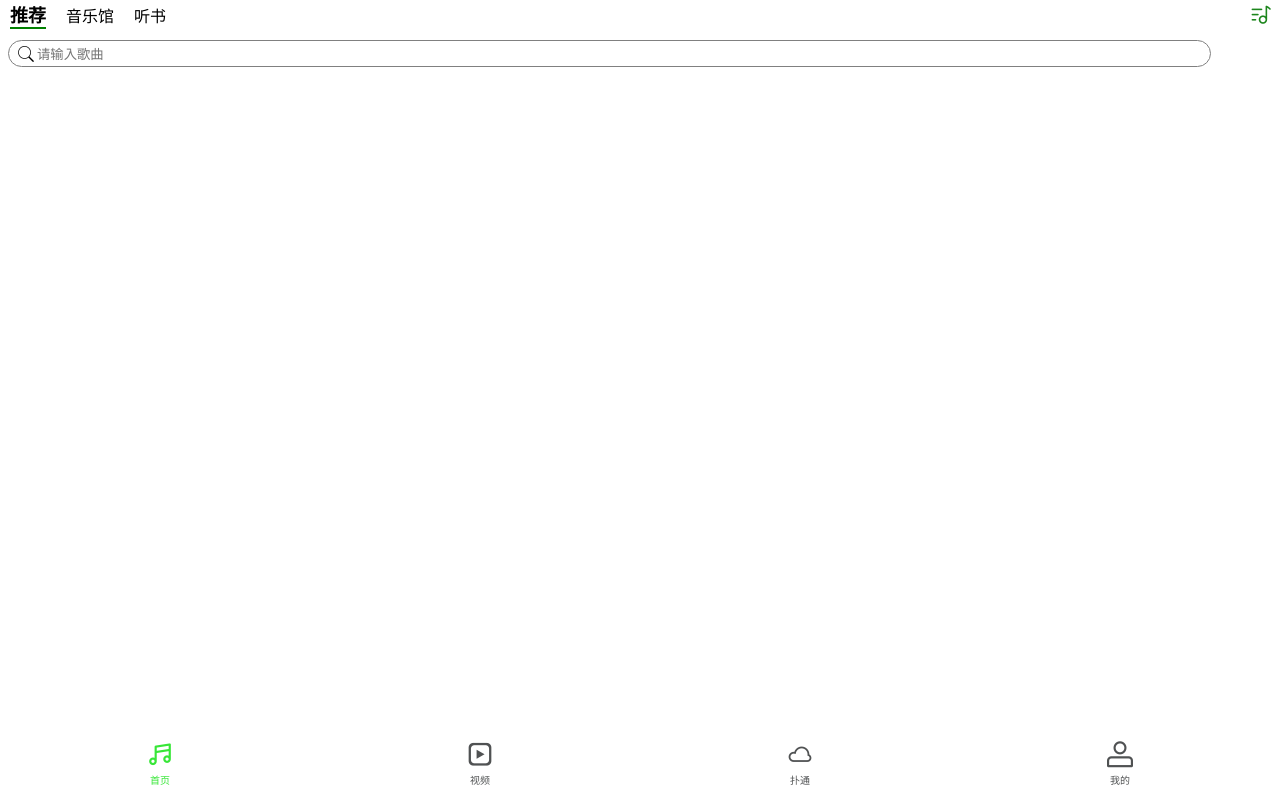
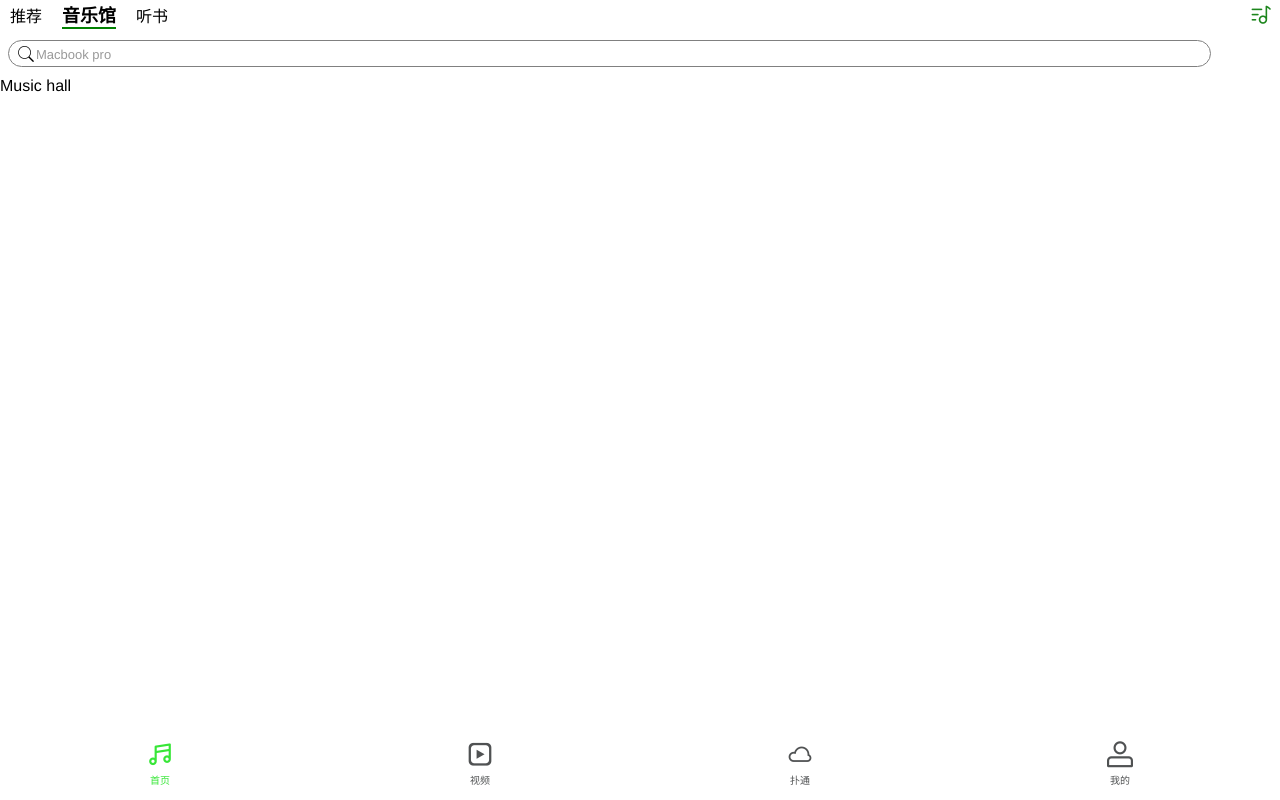
Before and after one commit to xin514/qq-music, a Vue app: page /main/music_hall in a window 1280 px wide. Before the commit this address led to /main. Built offline with nearby package versions, Linux system fonts and the light colour scheme.

Commit message:
搜索框动画初步完成

```diff
--- a/src/components/Header.vue
+++ b/src/components/Header.vue
@@ -4,7 +4,7 @@
       <ul class="nav-list">
         <router-link
           tag="li"
-          to="/main"
+          to="/main/recommend"
         >推荐
         </router-link>
         <router-link
@@ -23,11 +23,77 @@
       </div>
     </div>
     <div class="search-box">
-      <input type="text" name="search" id="search" placeholder="请输入歌曲">
+      <label for="search" :data-before="before" :data-after="after" :class="{animate : shouldAnimate}" @animationend="animationEnded">
+        <input type="text" name="search" id="search" @focus="Focusing" @blur="blured" @keydown="doSearch" :placeholder="placeholder" v-model="search">
+      </label>
       <i class="iconfont icon-search"></i>
     </div>
+    <router-view></router-view>
   </div>
 </template>
+
+<script>
+export default {
+  data () {
+    return {
+      keywords: [
+        'iPad pro',
+        'Macbook pro',
+        'iMac',
+        'iPhone'
+      ],
+      isFocusing: false,
+      currentIndex: 0,
+      animationTriggerFlag: true,
+      search: ''
+    }
+  },
+  computed: {
+    before () {
+      let keyword = this.keywords[this.currentIndex]
+      return (this.isFocusing) ? '' : keyword
+    },
+    after () {
+      let keyword = typeof this.keywords[this.currentIndex + 1] === 'undefined' ? this.keywords[0] : this.keywords[this.currentIndex + 1]
+      return (this.isFocusing) ? '' : keyword
+    },
+    placeholder () {
+      let keyword = this.keywords[this.currentIndex]
+      return (!this.isFocusing) ? '' : keyword
+    },
+    shouldAnimate () {
+      return !this.isFocusing && this.animationTriggerFlag
+    }
+  },
+  methods: {
+    animationEnded (e) {
+      if (e.pseudoElement === '::after') {
+        this.animationTriggerFlag = false
+
+        let newIndex = typeof this.keywords[this.currentIndex + 1] === 'undefined' ? 0 : this.currentIndex + 1
+        this.currentIndex = newIndex
+
+        setTimeout (() => {
+          this.animationTriggerFlag = true
+        }, 3000)
+      }
+    },
+    doSearch(e) {
+      if (e.keyCode === 13) {
+        alert(this.keywords[this.currentIndex])
+      }
+    },
+    Focusing () {
+      this.search = this.keywords[this.currentIndex]
+      this.isFocusing = true
+    },
+    blured () {
+      this.search = ''
+      this.isFocusing = false
+    }
+  }
+}
+</script>
 
 <style scoped>
 #header{
@@ -64,18 +130,45 @@
   color: rgb(29, 134, 29);
 }
 
+/* 搜索框 */
 .search-box{
   position: relative;
   margin: 6px 0;
 }
 
-.search-box input{
+.search-box label{
+  position: relative;
+  display: block;
+  overflow: hidden;
+}
+
+.search-box label::before{
+  content: attr(data-before);
+}
+
+.search-box label::after{
+  content: attr(data-after);
+}
+
+.search-box label::before,
+.search-box label::after{
+  display: block;
+  position: absolute;
+  width: 100%;
+  height: 100%;
+  border: 1px solid transparent;
+  font-size: 13px;
+  padding: 10px 35px;
+  color: #999;
+}
+
+.search-box label input[type='text']{
   margin: 4px 8px;
   padding: 6px 10px 4px 28px;
   width: 94vw;
   border-radius: 16px;
   border: 1px solid gray;
-
+  outline: none;
 }
 
 .search-box i{
@@ -83,4 +176,39 @@
   left: 18px;
   top: 10px;
 }
+
+@keyframes placeholder-before {
+  0% {
+    transform: translateY(0%);
+    opacity: 1;
+  }
+  100% {
+    transform: translateY(-61%);
+    opacity: 0;
+  }
+}
+
+@keyframes placeholder-after {
+  0% {
+    transform: translateY(0%);
+    opacity: 0;
+  }
+  100% {
+    transform: translateY(-61%);
+    opacity: 1;
+  }
+}
+
+.animate::before {
+  animation: .3s placeholder-before ease-in-out;
+}
+
+.animate::after {
+  animation: .3s placeholder-after ease-in-out;
+}
+
+.animate::before, .animate::after {
+  animation-fill-mode: forwards;
+  animation-delay: 3s;
+}
 </style>
--- /dev/null
+++ b/src/components/main/Music_hall.vue
@@ -0,0 +1,5 @@
+<template>
+  <div>
+    Music hall
+  </div>
+</template>
--- /dev/null
+++ b/src/components/main/Recommend.vue
@@ -0,0 +1,11 @@
+<template>
+  <div>
+    Recommend Page
+  </div>
+</template>
+
+<script>
+export default {
+
+}
+</script>
--- /dev/null
+++ b/src/components/main/Tingshu.vue
@@ -0,0 +1,5 @@
+<template>
+  <div>
+    Ting shu
+  </div>
+</template>
--- a/src/router/index.js
+++ b/src/router/index.js
@@ -6,7 +6,25 @@ Vue.use(VueRouter)
 const routes = [
   {
     path: '/main',
-    component: () => import('@/views/Main')
+    component: () => import('@/views/Main'),
+    children: [
+      {
+        path: 'recommend',
+        component: () => import('@/components/main/Recommend')
+      },
+      {
+        path: 'music_hall',
+        component: () => import('@/components/main/Music_hall')
+      },
+      {
+        path: 'tingshu',
+        component: () => import('@/components/main/Tingshu')
+      },
+      {
+        path: '/*',
+        redirect: 'recommend'
+      }
+    ]
   },
   {
     path: '/audio',
```
